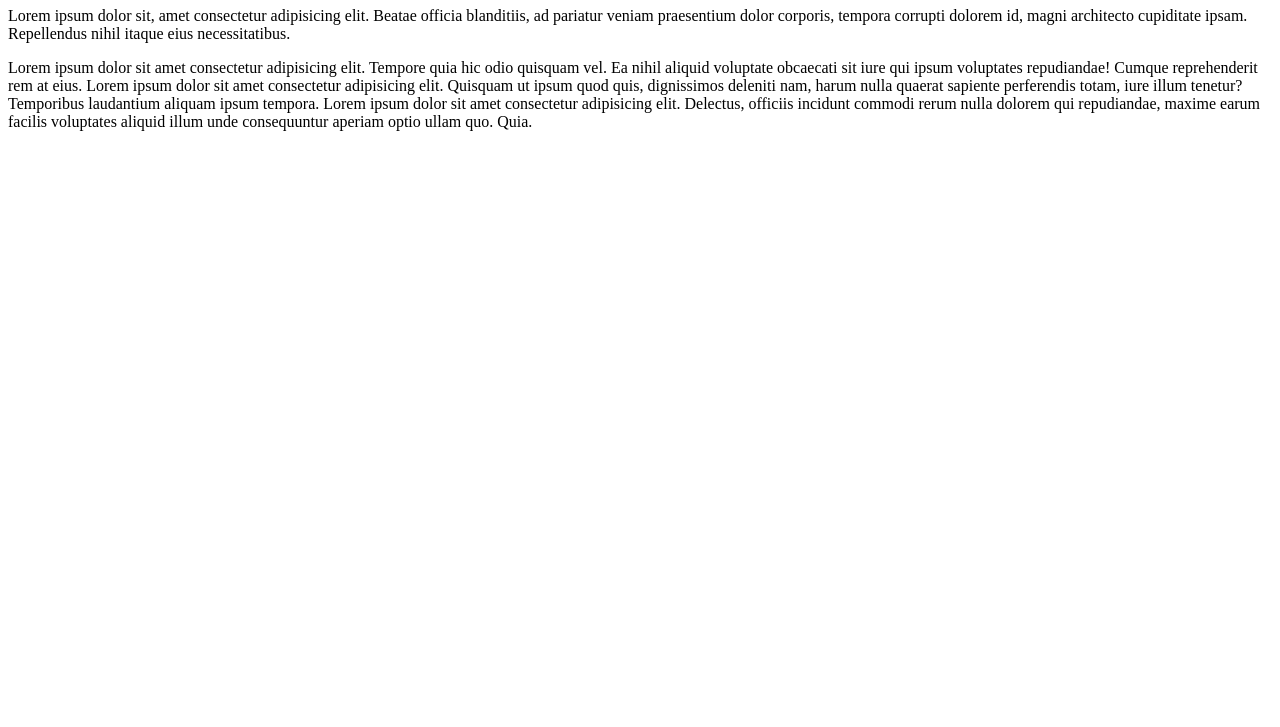
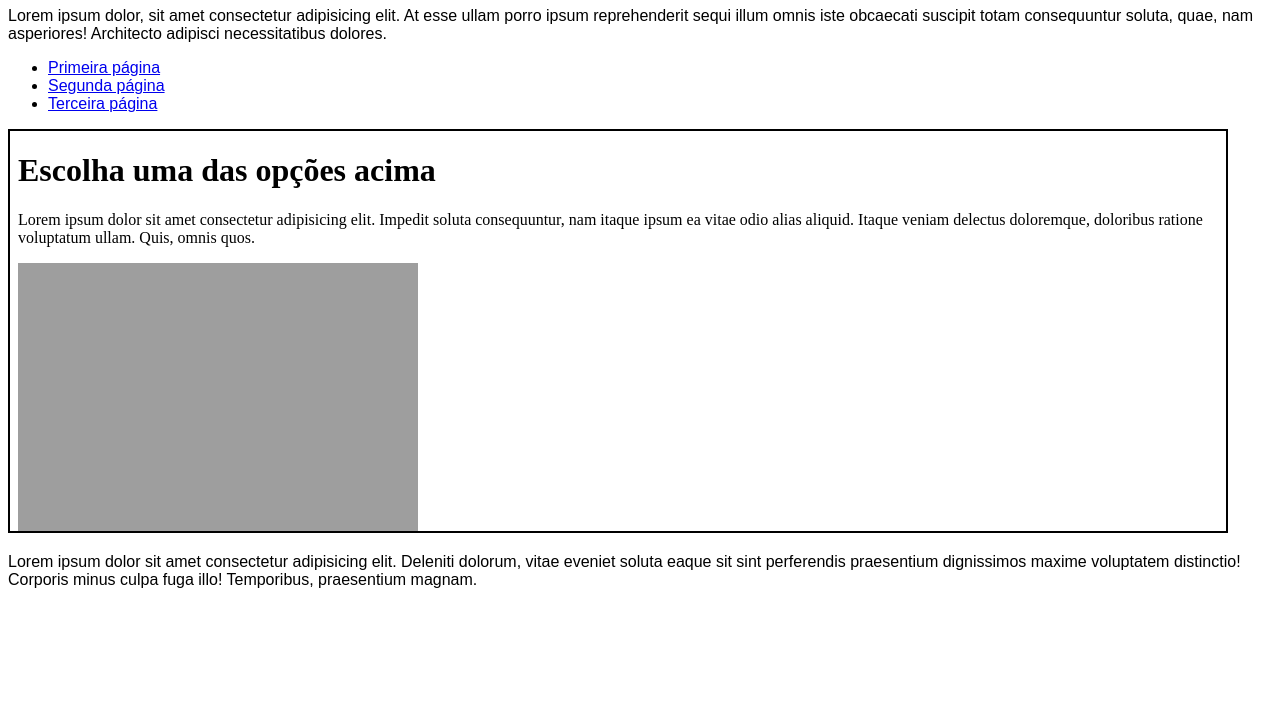
Before and after one commit to BrenoWallacy/html-css.com, a plain HTML site: page exercicios/ex024/iframe003.html in a window 1280 px wide. Shown: the part 73-800 px from the top of the page. Drawn offline with Linux system fonts and the light colour scheme.

Commit message:
Exercíco 003 iframe

```diff
--- a/exercicios/ex024/iframe003.html
+++ b/exercicios/ex024/iframe003.html
@@ -4,10 +4,34 @@
     <meta charset="UTF-8">
     <meta name="viewport" content="width=device-width, initial-scale=1.0">
     <title>Uso de Iframe</title>
+    <style>
+        body {
+            font-family: Arial, Helvetica, sans-serif;
+        }
+        iframe#tela {
+            width: 95vw;
+            height: 400px;
+            border: 2px solid black;
+        }
+    </style>
 </head>
 <body>
     <h1>Faça uma escolha</h1>
-    <p>Lorem ipsum dolor sit, amet consectetur adipisicing elit. Beatae officia blanditiis, ad pariatur veniam praesentium dolor corporis, tempora corrupti dolorem id, magni architecto cupiditate ipsam. Repellendus nihil itaque eius necessitatibus.</p>
-    <p>Lorem ipsum dolor sit amet consectetur adipisicing elit. Tempore quia hic odio quisquam vel. Ea nihil aliquid voluptate obcaecati sit iure qui ipsum voluptates repudiandae! Cumque reprehenderit rem at eius. Lorem ipsum dolor sit amet consectetur adipisicing elit. Quisquam ut ipsum quod quis, dignissimos deleniti nam, harum nulla quaerat sapiente perferendis totam, iure illum tenetur? Temporibus laudantium aliquam ipsum tempora. Lorem ipsum dolor sit amet consectetur adipisicing elit. Delectus, officiis incidunt commodi rerum nulla dolorem qui repudiandae, maxime earum facilis voluptates aliquid illum unde consequuntur aperiam optio ullam quo. Quia.</p>
+    <p> Lorem ipsum dolor, sit amet consectetur adipisicing elit. At esse ullam porro ipsum reprehenderit sequi illum omnis iste obcaecati suscipit totam consequuntur soluta, quae, nam asperiores! Architecto adipisci necessitatibus dolores.</p>
+
+    <ul>
+        <li><a href="paginas-extras/pag001.html" target="frame">Primeira página</a></li>
+        <li><a href="paginas-extras/pag002.html" target="frame">Segunda página</a></li>
+        <li><a href="paginas-extras/pag003.html" target="frame">Terceira página</a></li>
+    </ul>
+
+    <iframe name="frame" srcdoc="<h1> Escolha uma das opções acima </h1> <p> Lorem ipsum dolor sit amet consectetur adipisicing elit. Impedit soluta consequuntur, nam itaque ipsum ea vitae odio alias aliquid. Itaque veniam delectus doloremque, doloribus ratione voluptatum ullam. Quis, omnis quos. </p> <img src='imagens/aokz.png'>" id="tela" >
+
+        <p>Infelizmente seu navegador não é compativel</p>
+    </iframe>
+
+    <p>Lorem ipsum dolor sit amet consectetur adipisicing elit. Deleniti dolorum, vitae eveniet soluta eaque sit sint perferendis praesentium dignissimos maxime voluptatem distinctio! Corporis minus culpa fuga illo! Temporibus, praesentium magnam.</p>
+
+
 </body>
 </html>
```
Also changed, not shown: exercicios/ex024/paginas-extras/iframe003.html (deleted, +0 -23 lines), exercicios/ex024/paginas-extras/pag002.html (added, +21 -0 lines), exercicios/ex024/paginas-extras/pag003.html (added, +24 -0 lines), 1 other file.
